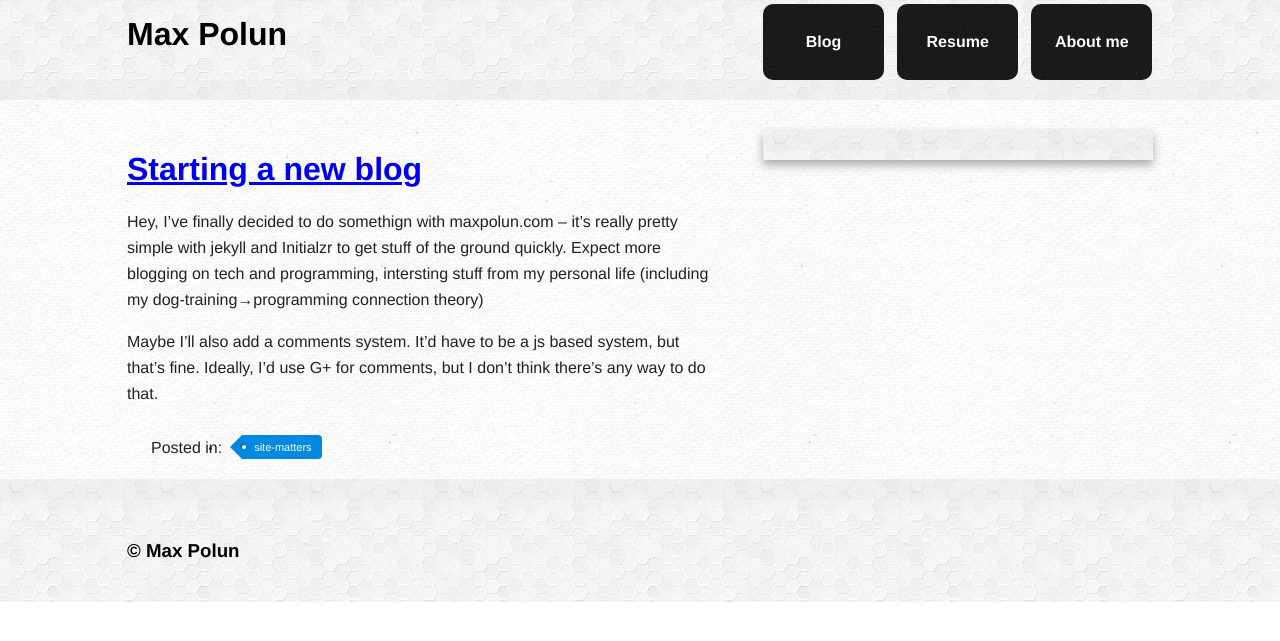
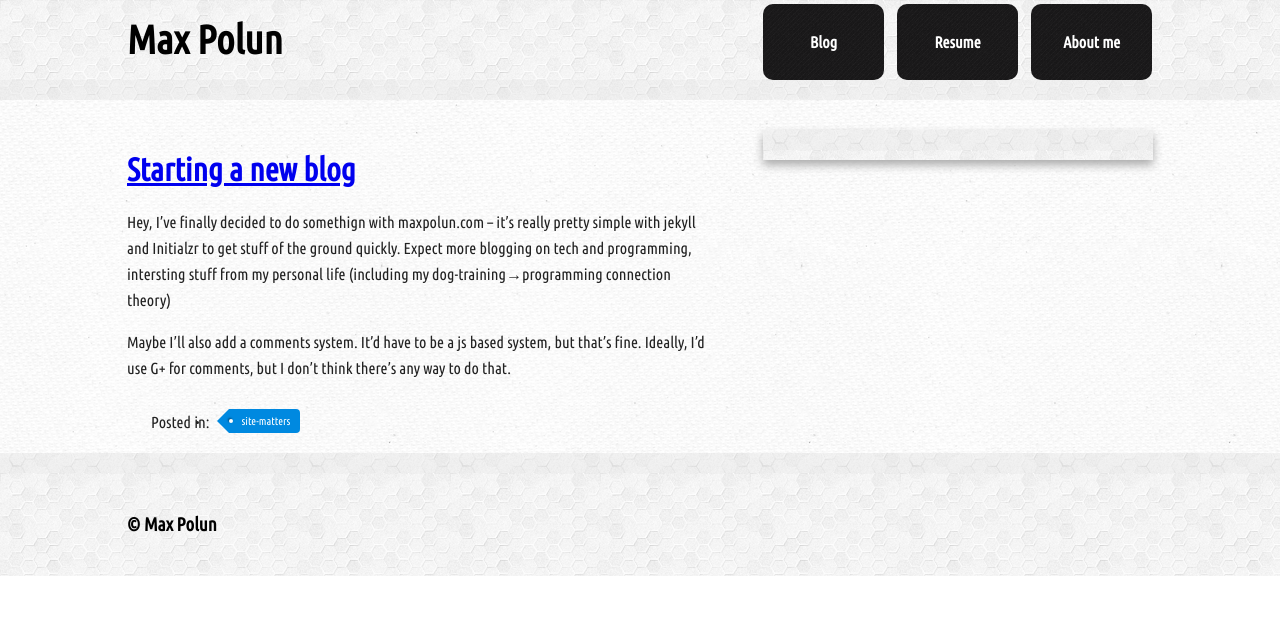
Before and after one commit to maxpolun/maxpolun.github.io, a Jekyll site: the page built from index.html, in a window 1280 px wide. Shown: the top 641 px of the page. Built offline with Jekyll 4.4.1, drawn with Linux system fonts in a browser that asks for light colours; nearby versions of some CDN libraries; a script that is not in the unit is left out; the list of posts is cut into pages by our own code.

Commit message:
Updated the font

```diff
--- a/_layouts/base.html
+++ b/_layouts/base.html
@@ -16,6 +16,7 @@
 	<link rel="stylesheet" href="/css/style.css">
 
 	<script src="/js/libs/modernizr-2.5.3-respond-1.1.0.min.js"></script>
+	<link href='http://fonts.googleapis.com/css?family=Ubuntu+Condensed' rel='stylesheet' type='text/css'>
 </head>
 <body>
 <!--[if lt IE 7]><p class=chromeframe>Your browser is <em>ancient!</em> <a href="http://browsehappy.com/">Upgrade to a different browser</a> or <a href="http://www.google.com/chromeframe/?redirect=true">install Google Chrome Frame</a> to experience this site.</p><![endif]-->
--- a/css/style.css
+++ b/css/style.css
@@ -73,7 +73,7 @@ td { vertical-align: top; }
    Author: Jonathan Verrecchia - verekia.com/initializr/responsive-template
    ========================================================================== */
 
-body{ font:16px/26px Helvetica, Helvetica Neue, Arial; }
+body{ font:16px/26px 'Ubuntu Condensed', Helvetica, Helvetica Neue, Arial; }
 
 .wrapper{
 	width:90%;
@@ -159,6 +159,10 @@ nav a:hover{
 #main-container {
 	background-image: url(/img/clean_textile.png);
 }
+#title {
+	font-size: 250%;
+}
+
 
 /* ==========================================================================
    Pure CSS tags (categories in this case)
```
